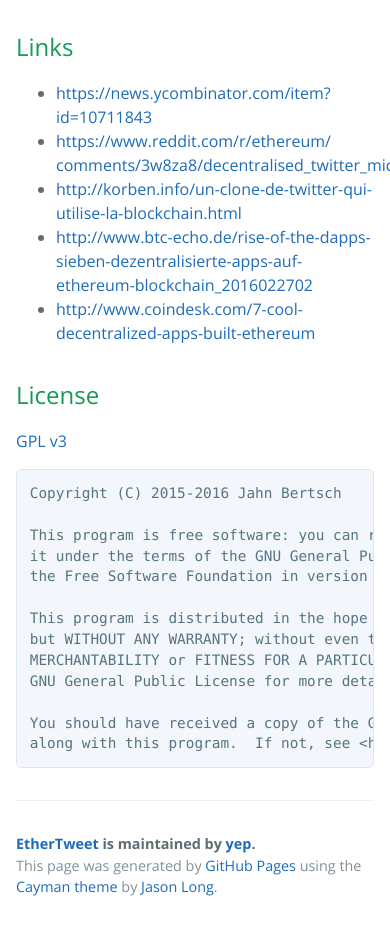
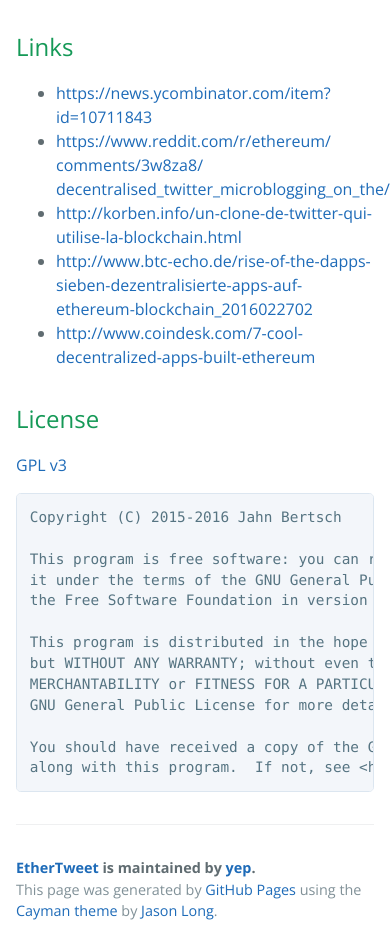
Before and after one commit to yep/eth-tweet, a plain HTML site: page index.html in a window 390 px wide. Shown: the part 9606-10533 px from the top of the page. Drawn offline with nearby package versions, Linux system fonts and the light colour scheme.

Commit message:
add linebreak for mobile browser support

```diff
--- a/index.html
+++ b/index.html
@@ -301,7 +301,7 @@ contract TweetRegistry{
 
 <ul>
 <li><a href="https://news.ycombinator.com/item?id=10711843">https://news.ycombinator.com/item?id=10711843</a></li>
-<li><a href="https://www.reddit.com/r/ethereum/comments/3w8za8/decentralised_twitter_microblogging_on_the/">https://www.reddit.com/r/ethereum/<br />comments/3w8za8/decentralised_twitter_microblogging_on_the/</a></li>
+<li><a href="https://www.reddit.com/r/ethereum/comments/3w8za8/decentralised_twitter_microblogging_on_the/">https://www.reddit.com/r/ethereum/<br />comments/3w8za8/<br />decentralised_twitter_microblogging_on_the/</a></li>
 <li><a href="http://korben.info/un-clone-de-twitter-qui-utilise-la-blockchain.html">http://korben.info/un-clone-de-twitter-qui-utilise-la-blockchain.html</a></li>
 <li><a href="http://www.btc-echo.de/rise-of-the-dapps-sieben-dezentralisierte-apps-auf-ethereum-blockchain_2016022702">http://www.btc-echo.de/rise-of-the-dapps-sieben-dezentralisierte-apps-auf-ethereum-blockchain_2016022702</a></li>
 <li><a href="http://www.coindesk.com/7-cool-decentralized-apps-built-ethereum">http://www.coindesk.com/7-cool-decentralized-apps-built-ethereum</a></li>
```
